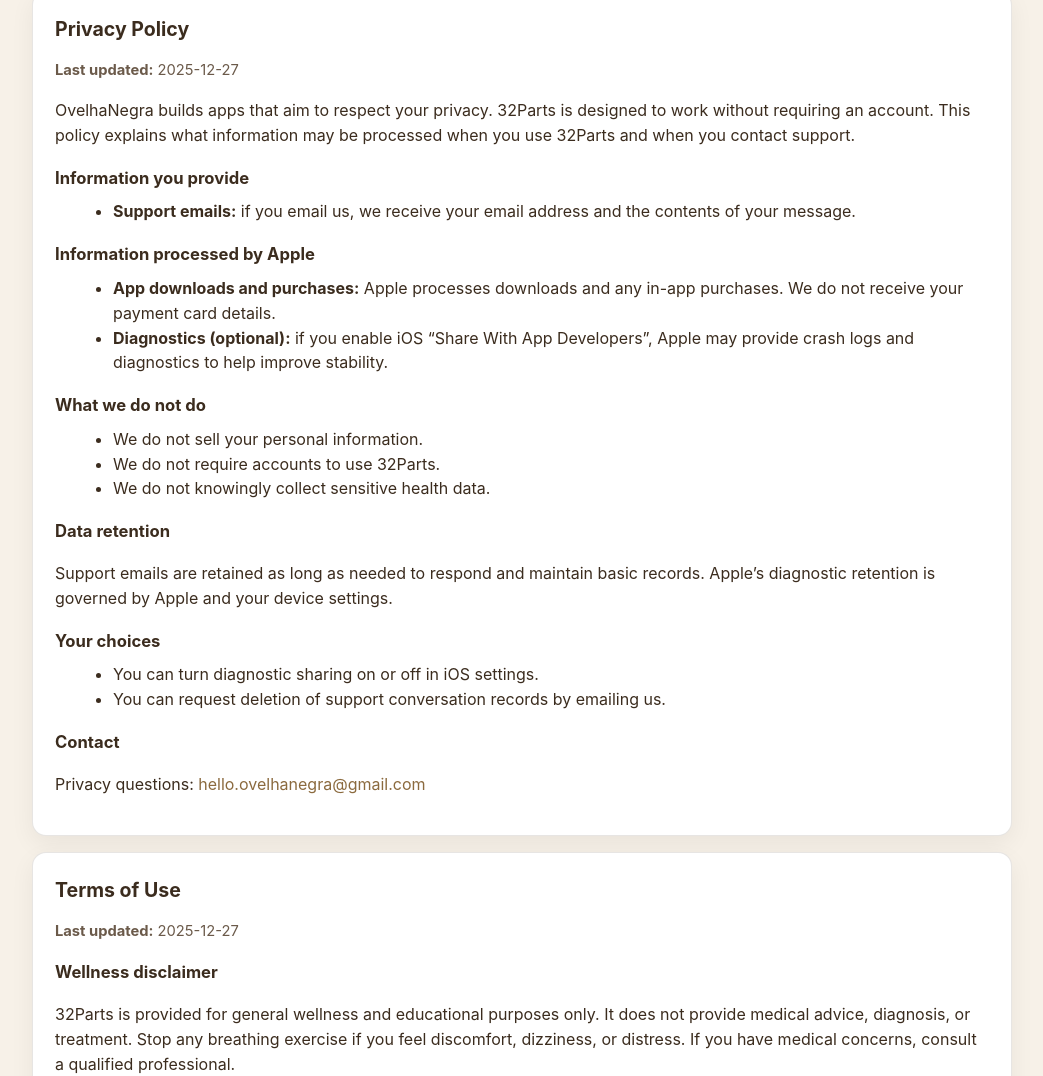
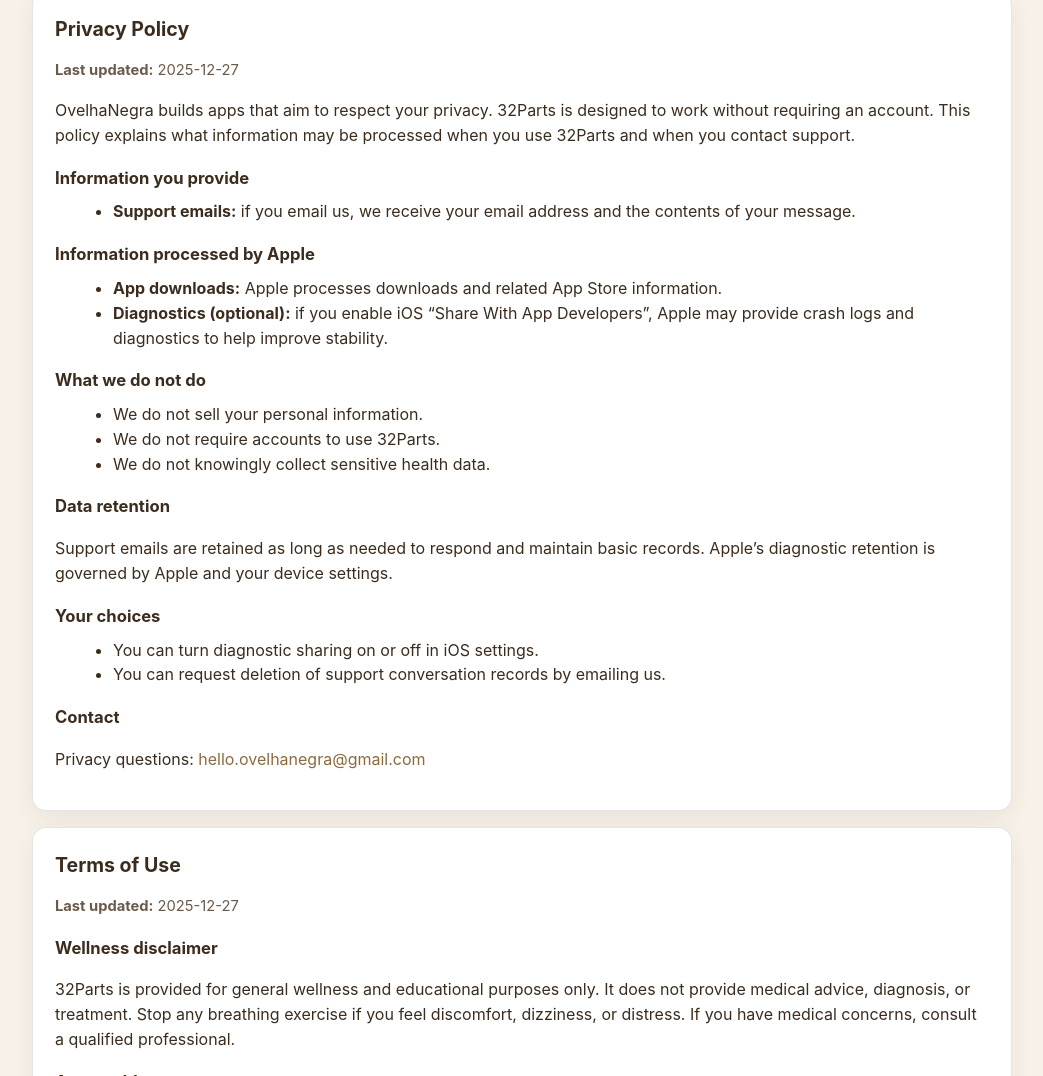
Before and after one commit to ericvaz/ovelhanegra-support, a plain HTML site: page index.html in a window 1280 px wide. Shown: the part 942-2018 px from the top of the page, without its empty margins (118-1161 px from the left). Drawn offline with Linux system fonts and the light colour scheme.

Commit message:
Update index.html

```diff
--- a/index.html
+++ b/index.html
@@ -172,7 +172,7 @@
 
       <h3>Information processed by Apple</h3>
       <ul>
-        <li><strong>App downloads and purchases:</strong> Apple processes downloads and any in-app purchases. We do not receive your payment card details.</li>
+        <li><strong>App downloads:</strong> Apple processes downloads and related App Store information.</li>
         <li><strong>Diagnostics (optional):</strong> if you enable iOS “Share With App Developers”, Apple may provide crash logs and diagnostics to help improve stability.</li>
       </ul>
 
```
